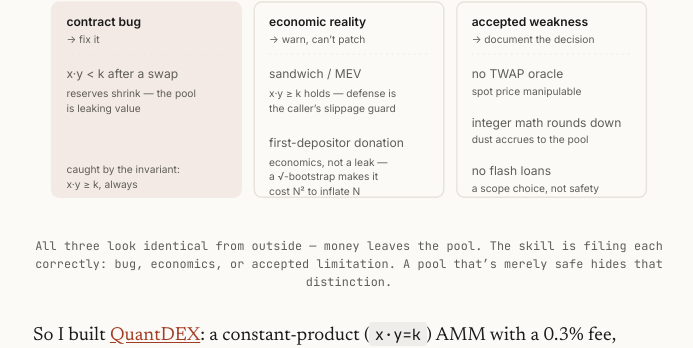
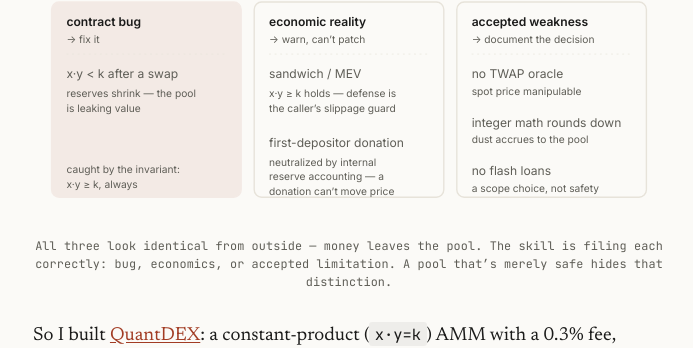
Before and after one commit to 0xSoftBoi/0xSoftBoi.github.io, a Jekyll site: the page built from _posts/2026-04-08-an-amm-built-to-be-attacked.md, in a window 1280 px wide and 900 px high, scrolled down 323 px. Shown: the part 105-453 px from the top of the window, without its empty margins (291-984 px from the left). Built offline with Jekyll 4.4.1, drawn with Linux system fonts in a browser that asks for light colours.

Commit message:
Fix AMM taxonomy figure: first-depositor closed by internal accounting, not N²
The diagram still carried the retracted N²/sqrt claim in its SVG text.
Corrected to match the prose: the donation-inflation attack is neutralized
by internal reserve accounting (donations can't move the price).

Co-Authored-By: Claude Opus 4.8 (1M context) <noreply@anthropic.com>

```diff
--- a/_posts/2026-04-08-an-amm-built-to-be-attacked.md
+++ b/_posts/2026-04-08-an-amm-built-to-be-attacked.md
@@ -30,9 +30,9 @@ The hard part of auditing an AMM isn't the swap math. It's judgment. An attack s
 <text class="c-label-sm" x="254" y="158">x·y ≥ k holds — defense is</text>
 <text class="c-label-sm" x="254" y="174">the caller’s slippage guard</text>
 <text class="c-label" x="254" y="212">first-depositor donation</text>
-<text class="c-label-sm" x="254" y="232">economics, not a leak —</text>
-<text class="c-label-sm" x="254" y="248">a √-bootstrap makes it</text>
-<text class="c-label-sm" x="254" y="264">cost N² to inflate N</text>
+<text class="c-label-sm" x="254" y="232">neutralized by internal</text>
+<text class="c-label-sm" x="254" y="248">reserve accounting — a</text>
+<text class="c-label-sm" x="254" y="264">donation can’t move price</text>
 <rect class="c-box" x="456" y="56" width="204" height="210" rx="8"/>
 <text class="c-val" x="472" y="82">accepted weakness</text>
 <text class="c-label-sm" x="472" y="100">→ document the decision</text>
```
